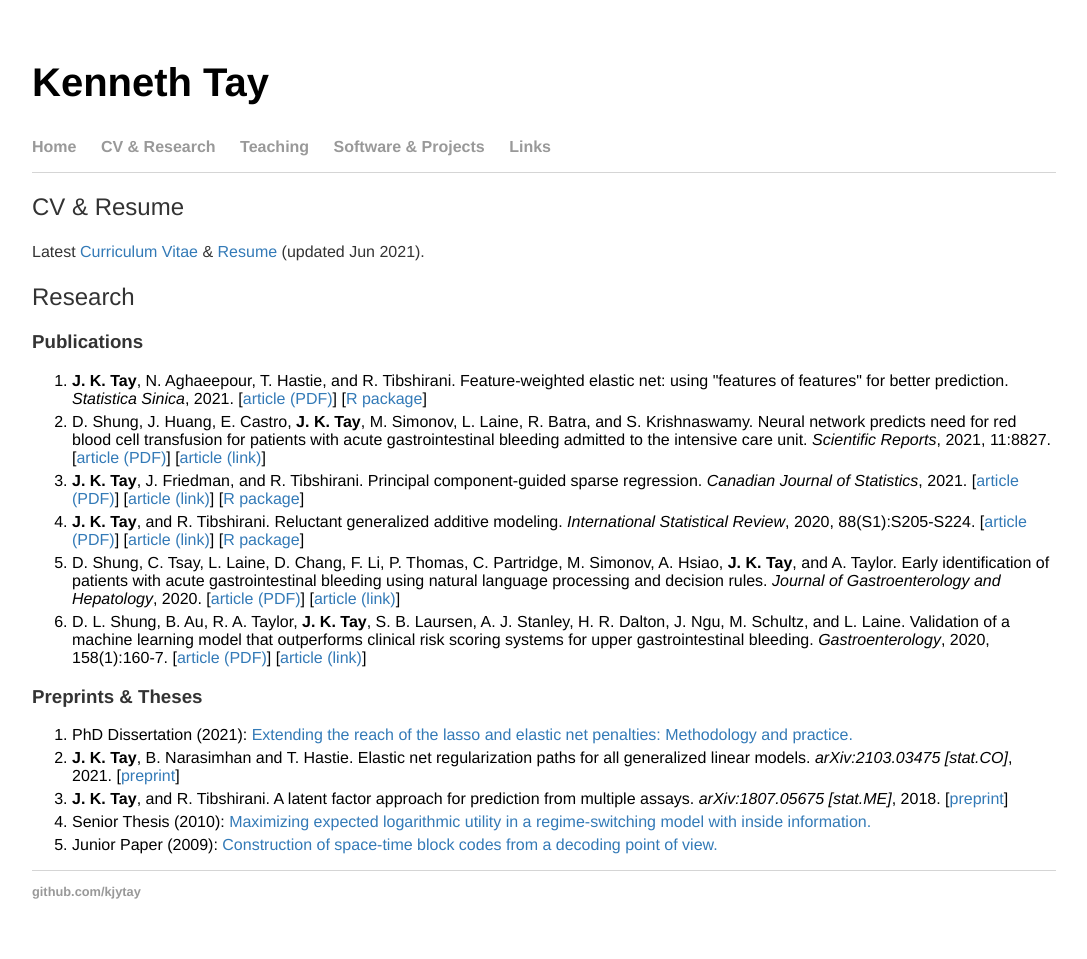
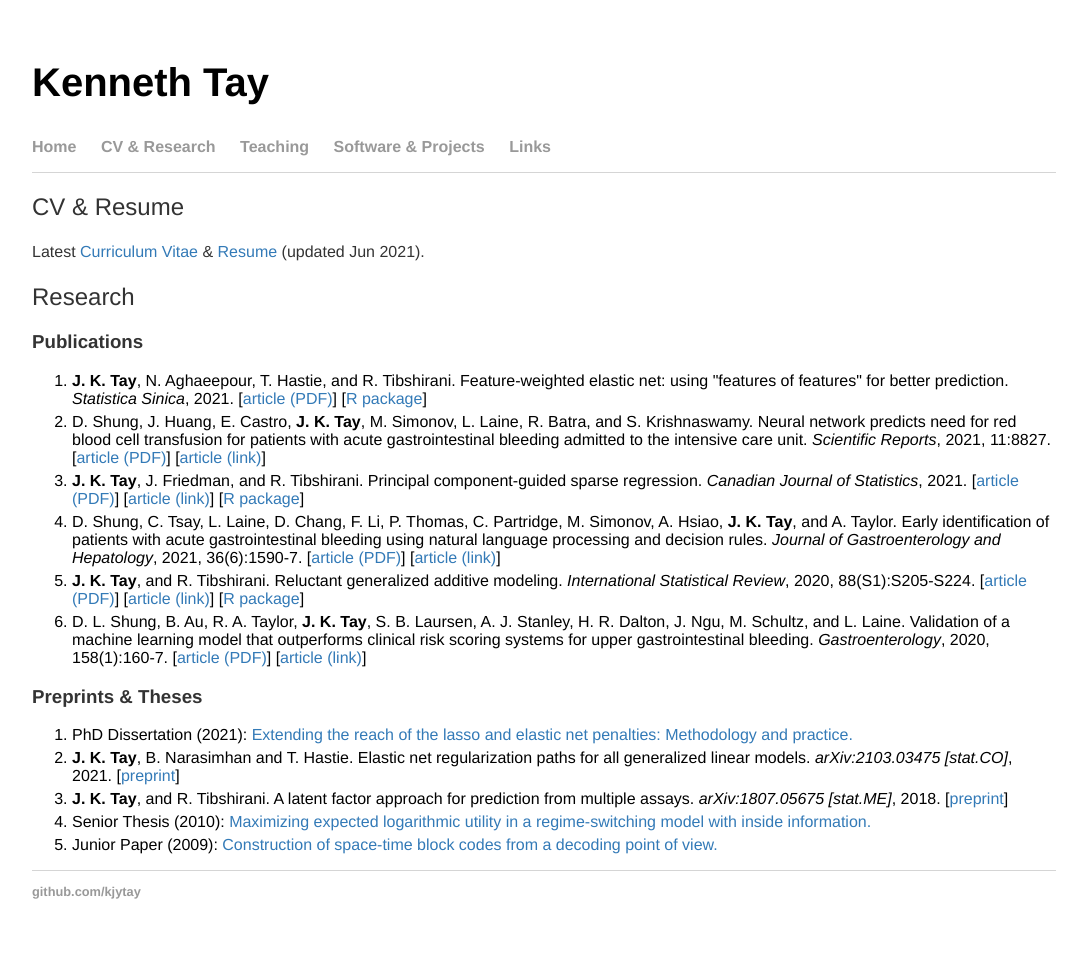
Before and after one commit to kjytay/kjytay.github.io, a Jekyll site: the page built from cv/index.html, in a window 1280 px wide. Shown: the whole page, without its empty margins (96-1183 px from the left). Built offline with Jekyll 4.4.1, drawn with Linux system fonts in a browser that asks for light colours.

Commit message:
Update research list (early identification).

```diff
--- a/cv/index.html
+++ b/cv/index.html
@@ -15,9 +15,9 @@ title: Kenneth Tay
 
     <li><b>J. K. Tay</b>, J. Friedman, and R. Tibshirani. Principal component-guided sparse regression. <i>Canadian Journal of Statistics</i>, 2021. [<a href="https://onlinelibrary.wiley.com/share/author/9Q7VYXIIHYSWNXWXJBRJ?target=10.1002/cjs.11617">article (PDF)</a>] [<a href="https://onlinelibrary.wiley.com/doi/10.1002/cjs.11617">article (link)</a>] [<a href="https://CRAN.R-project.org/package=pcLasso">R package</a>]</li>
 
+    <li>D. Shung, C. Tsay, L. Laine, D. Chang, F. Li, P. Thomas, C. Partridge, M. Simonov, A. Hsiao, <b>J. K. Tay</b>, and A. Taylor. Early identification of patients with acute gastrointestinal bleeding using natural language processing and decision rules. <i>Journal of Gastroenterology and Hepatology</i>, 2021, 36(6):1590-7. [<a href="https://onlinelibrary.wiley.com/share/author/2NTB6R2U8MTV2RHH3B28?target=10.1111/jgh.15313">article (PDF)</a>] [<a href="https://onlinelibrary.wiley.com/doi/abs/10.1111/jgh.15313">article (link)</a>]</li>
+
     <li><b>J. K. Tay</b>, and R. Tibshirani. Reluctant generalized additive modeling. <i>International Statistical Review</i>, 2020, 88(S1):S205-S224. [<a href="https://onlinelibrary.wiley.com/share/author/JU2BUEIEFMDJBQKHRPYV?target=10.1111/insr.12429">article (PDF)</a>] [<a href="https://onlinelibrary.wiley.com/doi/10.1111/insr.12429">article (link)</a>] [<a href="https://CRAN.R-project.org/package=relgam">R package</a>]</li>
-
-    <li>D. Shung, C. Tsay, L. Laine, D. Chang, F. Li, P. Thomas, C. Partridge, M. Simonov, A. Hsiao, <b>J. K. Tay</b>, and A. Taylor. Early identification of patients with acute gastrointestinal bleeding using natural language processing and decision rules. <i>Journal of Gastroenterology and Hepatology</i>, 2020. [<a href="https://onlinelibrary.wiley.com/share/author/2NTB6R2U8MTV2RHH3B28?target=10.1111/jgh.15313">article (PDF)</a>] [<a href="https://onlinelibrary.wiley.com/doi/abs/10.1111/jgh.15313">article (link)</a>]</li>
 
     <li>D. L. Shung, B. Au, R. A. Taylor, <b>J. K. Tay</b>, S. B. Laursen, A. J. Stanley, H. R. Dalton, J. Ngu, M. Schultz, and L. Laine. Validation of a machine learning model that outperforms clinical risk scoring systems for upper gastrointestinal bleeding. <i>Gastroenterology</i>, 2020, 158(1):160-7. [<a href="Shung2020_validation.pdf">article (PDF)</a>] [<a href="https://www.gastrojournal.org/article/S0016-5085(19)41342-5/fulltext">article (link)</a>]</li>
   </ol>
```
